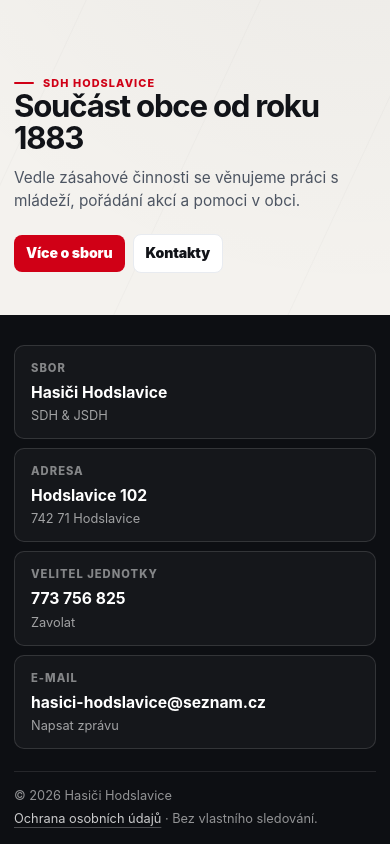
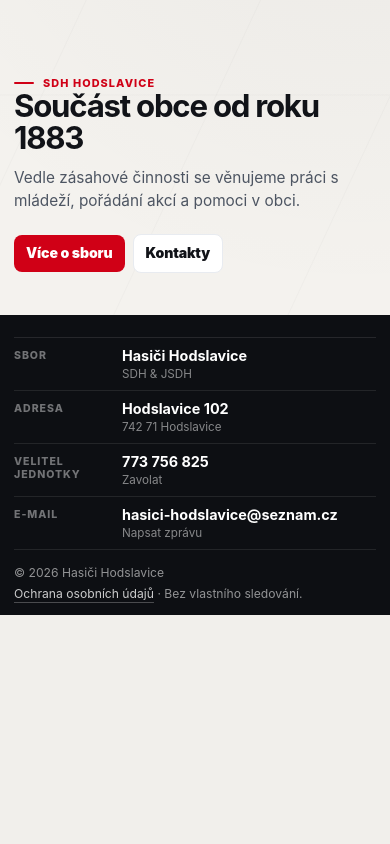
Before and after one commit to pepakuba7/hasici-aktualni, a plain HTML site: page hasici-aktualni/index.html in a window 390 px wide. Shown: the part 1749-2593 px from the top of the page. After the commit the page ends 2364 px from the top, so only its background shows below. Drawn offline with Linux system fonts and the light colour scheme.

Commit message:
posledni uprava

```diff
--- a/hasici-aktualni/assets/css/style.css
+++ b/hasici-aktualni/assets/css/style.css
@@ -566,16 +566,17 @@ main:before{
     linear-gradient(90deg,transparent 8%,rgba(208,0,22,.075) 8%,rgba(208,0,22,.075) calc(8% + 1px),transparent calc(8% + 1px),transparent 92%,rgba(17,19,24,.055) 92%,rgba(17,19,24,.055) calc(92% + 1px),transparent calc(92% + 1px));
 }
 
-/* Přehlednější zápatí */
-.site-footer{padding:42px 0 20px;background:#0d0f13}
-.footer-info{display:grid;grid-template-columns:repeat(4,minmax(0,1fr));gap:12px;margin-bottom:28px}
-.footer-info__item{min-width:0;padding:18px 19px;border:1px solid rgba(255,255,255,.13);border-radius:10px;background:rgba(255,255,255,.035);transition:border-color .2s,background .2s,transform .2s}
-.footer-info__item:hover{border-color:rgba(208,0,22,.72);background:rgba(255,255,255,.065);transform:translateY(-2px)}
+/* Kompaktní zápatí s jemnými oddělovači */
+.site-footer{padding:28px 0 16px;background:#0d0f13}
+.footer-info{display:grid;grid-template-columns:repeat(4,minmax(0,1fr));margin-bottom:18px;border-top:1px solid rgba(255,255,255,.1);border-bottom:1px solid rgba(255,255,255,.1)}
+.footer-info__item{min-width:0;padding:12px 18px;border-left:1px solid rgba(255,255,255,.1);transition:background .2s}
+.footer-info__item:first-child{border-left:0}
+.footer-info__item:hover{background:rgba(255,255,255,.035)}
 .footer-info__item span,.footer-info__item strong,.footer-info__item small{display:block}
-.footer-info__item span{margin-bottom:8px;color:rgba(255,255,255,.48);font-size:.7rem;font-weight:850;letter-spacing:.09em;text-transform:uppercase}
-.footer-info__item strong{overflow-wrap:anywhere;color:#fff;font-size:.98rem;line-height:1.3}
-.footer-info__item small{margin-top:5px;color:rgba(255,255,255,.6);font-size:.8rem}
-.footer-bottom{display:grid;grid-template-columns:auto 1fr;gap:16px;padding-top:18px;border-top:1px solid rgba(255,255,255,.1)}
+.footer-info__item span{margin-bottom:4px;color:rgba(255,255,255,.42);font-size:.66rem;font-weight:850;letter-spacing:.09em;text-transform:uppercase}
+.footer-info__item strong{overflow-wrap:anywhere;color:#fff;font-size:.9rem;line-height:1.25}
+.footer-info__item small{margin-top:2px;color:rgba(255,255,255,.5);font-size:.73rem}
+.footer-bottom{display:grid;grid-template-columns:auto 1fr;gap:16px;padding-top:0;border-top:0;font-size:.8rem}
 .footer-bottom>span:last-child{text-align:right}
 .footer-privacy{color:rgba(255,255,255,.78)}
 .footer-privacy:hover{color:#fff}
@@ -583,14 +584,23 @@ main:before{
 @media (max-width:1040px){
   .nav__links a.is-active{color:var(--red);background:rgba(208,0,22,.075);box-shadow:inset 3px 0 0 var(--red)}
   .footer-info{grid-template-columns:repeat(2,minmax(0,1fr))}
+  .footer-info__item:nth-child(odd){border-left:0}
+  .footer-info__item:nth-child(n+3){border-top:1px solid rgba(255,255,255,.1)}
 }
 
 @media (max-width:700px){
-  main:before{background:repeating-linear-gradient(115deg,transparent 0,transparent 156px,rgba(17,19,24,.025) 157px,transparent 158px)}
-  .site-footer{padding:30px 0 18px}
-  .footer-info{grid-template-columns:1fr;gap:9px;margin-bottom:22px}
-  .footer-info__item{padding:15px 16px}
-  .footer-bottom{grid-template-columns:1fr;gap:8px;padding-top:16px;font-size:.8rem}
+  main:before{
+    background:
+      repeating-linear-gradient(115deg,transparent 0,transparent 156px,rgba(17,19,24,.025) 157px,transparent 158px),
+      repeating-linear-gradient(0deg,transparent 0,transparent 219px,rgba(17,19,24,.025) 220px,transparent 221px);
+  }
+  .site-footer{padding:22px 0 14px}
+  .footer-info{grid-template-columns:1fr;margin-bottom:15px;border-bottom:0}
+  .footer-info__item{display:grid;grid-template-columns:96px minmax(0,1fr);column-gap:12px;padding:9px 0;border-left:0;border-top:0;border-bottom:1px solid rgba(255,255,255,.09)}
+  .footer-info__item:nth-child(n+3){border-top:0}
+  .footer-info__item span{grid-column:1;grid-row:1 / span 2;margin:2px 0 0}
+  .footer-info__item strong,.footer-info__item small{grid-column:2}
+  .footer-bottom{grid-template-columns:1fr;gap:6px;padding-top:0;font-size:.76rem}
   .footer-bottom>span:first-child{display:block;margin:0}
   .footer-bottom>span:last-child{text-align:left}
 }
```
